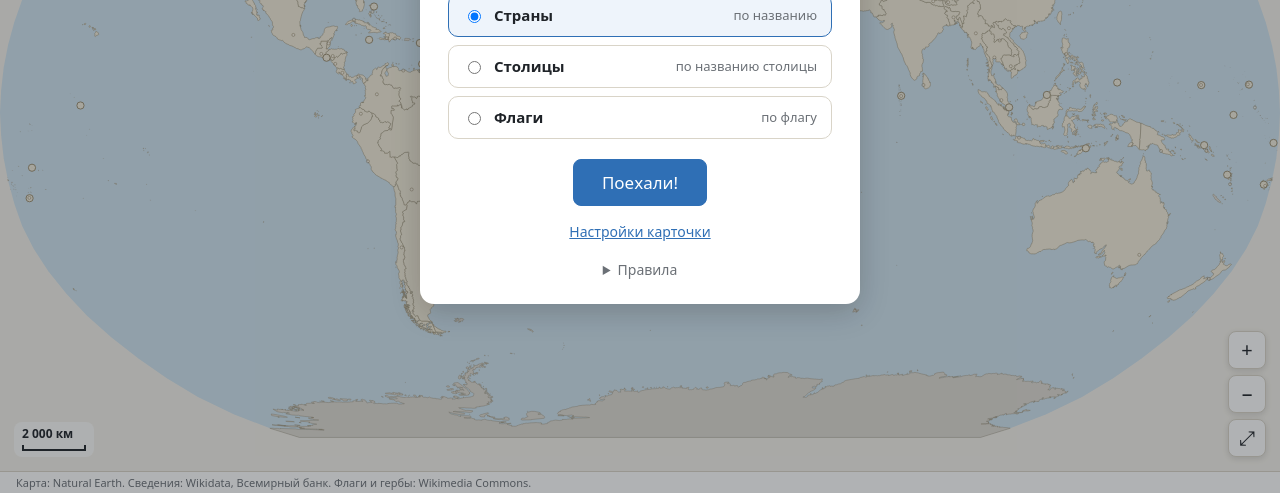
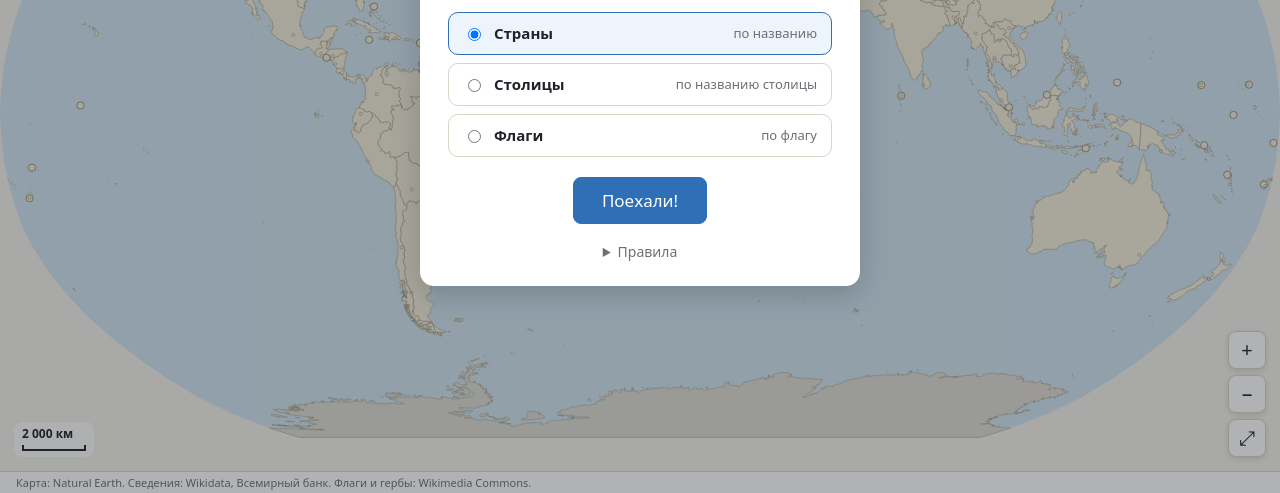
Before and after one commit to Pheday/worldmap, a plain HTML site: page index.html in a window 1280 px wide. Shown: the part 307-800 px from the top of the page. Drawn offline with Linux system fonts and the light colour scheme.

Commit message:
Remove the card settings link from the new-game dialog (settings stay in the header)

```diff
--- a/app.js
+++ b/app.js
@@ -832,7 +832,6 @@
   document.addEventListener("click", (e) => { if (!langMenu.hidden && !e.target.closest("#langPicker")) setLangMenu(false); });
   const openSettings = () => { $("settingsModal").hidden = false; };
   $("settingsBtn").onclick = openSettings;
-  $("startSettingsBtn").onclick = openSettings;
   const closeSettings = () => { $("settingsModal").hidden = true; };
   $("settingsClose").onclick = $("settingsX").onclick = closeSettings;
 
--- a/i18n.js
+++ b/i18n.js
@@ -16,7 +16,7 @@ window.I18N = {
     modeCapitals: "Столицы", modeCapitalsHint: "по названию столицы",
     modeFlags: "Флаги", modeFlagsHint: "по флагу",
     askCountries: "Найдите", askCapitals: "Чья столица", askFlags: "Чей флаг",
-    go: "Поехали!", cardSettings: "Настройки карточки", rules: "Правила",
+    go: "Поехали!", rules: "Правила",
     rules1: "Кликните по стране на карте. С первой попытки страна станет зелёной, со второй — жёлтой, с третьей — оранжевой. После трёх ошибок правильный ответ подсветится фиолетовым — кликните по нему, и страна станет красной.",
     rules2: "Клик по любой стране показывает карточку со сведениями о ней — что именно показывать, выбирается в настройках. Клик по уже отгаданной стране ошибкой не считается. Серым закрашены территории, которые не являются самостоятельными государствами (или спорные) — клик по ним объясняет, что это.",
     rules3: "Колесо мыши или кнопки «+»/«−» меняют масштаб, карту можно перетаскивать. Мелкие страны отмечены кружками.",
@@ -56,7 +56,7 @@ window.I18N = {
     modeCapitals: "Capitals", modeCapitalsHint: "by capital city",
     modeFlags: "Flags", modeFlagsHint: "by flag",
     askCountries: "Find", askCapitals: "Capital of", askFlags: "Flag of",
-    go: "Let’s go!", cardSettings: "Card settings", rules: "Rules",
+    go: "Let’s go!", rules: "Rules",
     rules1: "Click a country on the map. Guessed on the first try, it turns green; on the second, yellow; on the third, orange. After three mistakes the right answer flashes purple — click it and the country turns red.",
     rules2: "Clicking any country shows a card with facts about it — choose what to show in the settings. Clicking a country you have already guessed is not counted as a mistake. Grey areas are territories that are not sovereign states (or are disputed) — click one to see what it is.",
     rules3: "Use the mouse wheel or the “+”/“−” buttons to zoom, and drag to move the map. Small countries are marked with circles.",
@@ -96,7 +96,7 @@ window.I18N = {
     modeCapitals: "首都", modeCapitalsHint: "按首都名称",
     modeFlags: "国旗", modeFlagsHint: "按国旗",
     askCountries: "请找到", askCapitals: "哪国的首都：", askFlags: "哪国的国旗：",
-    go: "开始！", cardSettings: "信息卡设置", rules: "规则",
+    go: "开始！", rules: "规则",
     rules1: "在地图上点击国家。第一次就答对，国家变为绿色；第二次答对变为黄色；第三次答对变为橙色。错三次后，正确答案会以紫色闪烁——点击它，国家变为红色。",
     rules2: "点击任何国家都会显示它的信息卡——显示哪些内容可在设置中选择。点击已猜出的国家不算错误。灰色区域不是主权国家（或有争议）——点击可查看说明。",
     rules3: "用鼠标滚轮或“+”/“−”按钮缩放，拖动可移动地图。小国用圆圈标出。",
--- a/index.html
+++ b/index.html
@@ -94,7 +94,6 @@
         <label><input type="radio" name="mode" value="flags"> <b data-t="modeFlags">Флаги</b><span data-t="modeFlagsHint">по флагу</span></label>
       </div>
       <button type="button" class="primary big" id="startBtn" data-t="go">Поехали!</button>
-      <p><button type="button" class="link" id="startSettingsBtn" data-t="cardSettings">Настройки карточки</button></p>
       <details class="rules">
         <summary data-t="rules">Правила</summary>
         <p data-t="rules1">Кликните по стране на карте. С первой попытки страна станет зелёной, со второй — жёлтой, с третьей — оранжевой.
--- a/style.css
+++ b/style.css
@@ -113,7 +113,6 @@ button.icon { width: 38px; padding: 7px 0; justify-content: center; }
 .lang-menu li { display: flex; align-items: center; gap: 10px; padding: 8px 10px; border-radius: 7px; font-size: 14px; cursor: pointer; outline: none; }
 .lang-menu li:hover, .lang-menu li:focus { background: var(--bg); }
 .lang-menu li[aria-selected="true"] { font-weight: 600; color: var(--accent); }
-button.link { border: none; background: none; padding: 0; color: var(--accent); text-decoration: underline; font-size: 14px; }
 
 /* Вопрос — внизу карты, над Антарктидой */
 .question {
```
